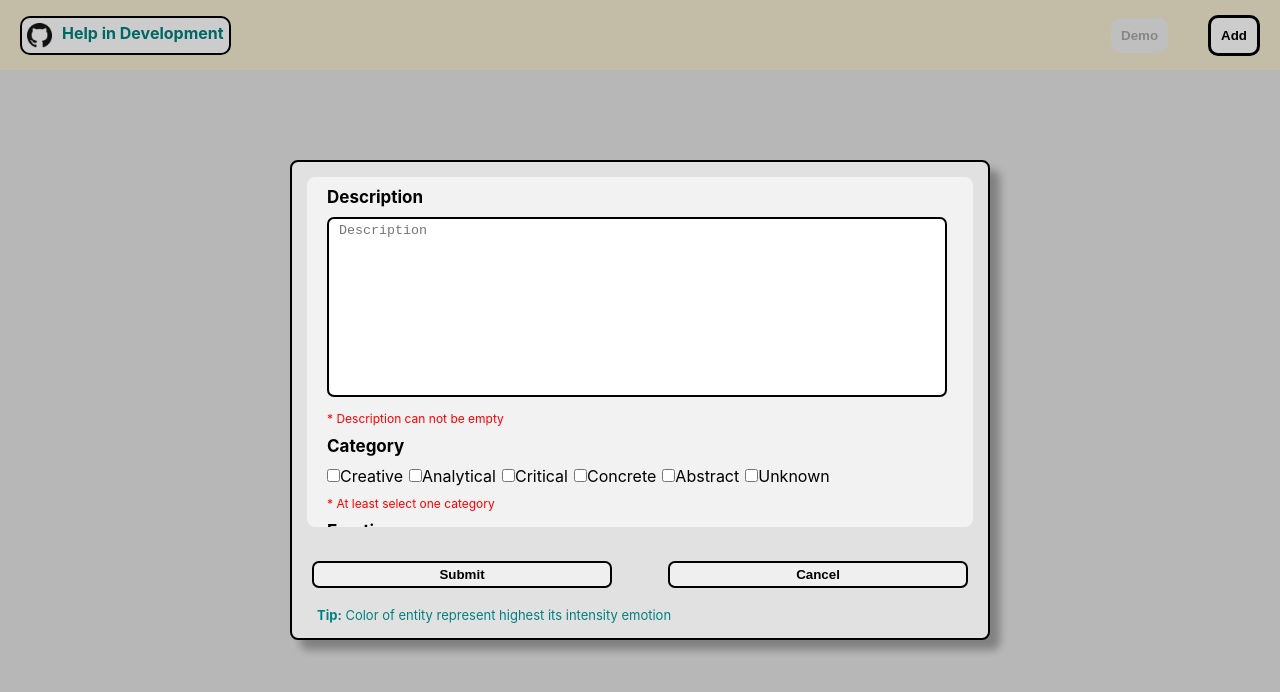
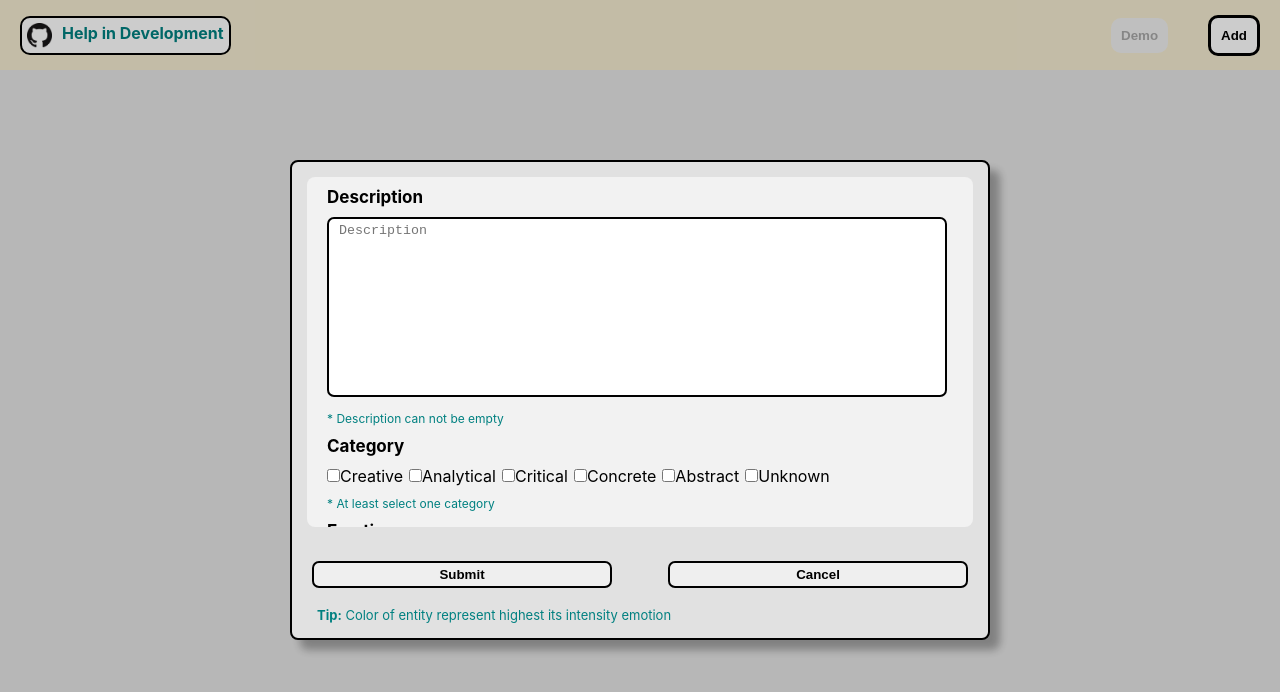
Before and after one commit to 87prashant/MindChart, a React (Create React App) app in the folder packages/client/: page / in a window 1280 px wide. Both pictures are taken after a click on the button "Add". Shown: the top 692 px of the page. Built offline with nearby package versions, Linux system fonts and the light colour scheme.

Commit message:
improve form styles

```diff
--- a/packages/client/src/components/Form.tsx
+++ b/packages/client/src/components/Form.tsx
@@ -72,11 +72,11 @@ const StyledDiv = styled("div")<{ showForm: boolean }>(({ showForm }) => ({
   backgroundColor: "rgba(0, 0, 0, 0.20)",
 }));
 
-const StyledErrors = styled("div")({
-  color: "red",
+const StyledErrors = styled("div")<{ isEarlySubmit: boolean }>(({ isEarlySubmit }) => ({
+  color: isEarlySubmit ? "red" : "teal",
   fontSize: 12,
   marginBottom: 10,
-});
+}));
 
 const StyledContainer = styled("div")({
   height: 350,
@@ -162,6 +162,7 @@ const Form: any = (props: Props) => {
     emotionsError: "",
     descriptionError: "",
   });
+  const [isEarlySubmit, setIsEarlySubmit] = useState(false)
   useEffect(() => {
     validateFormData(formData, setFormErrors);
     return () => { };
@@ -191,6 +192,7 @@ const Form: any = (props: Props) => {
     setShowForm(false);
     refreshFormData();
     refreshFormErrors();
+    setIsEarlySubmit(false)
   };
   const handleChange = (
     e:
@@ -219,7 +221,10 @@ const Form: any = (props: Props) => {
   const isSame = savedData.some((d) => JSON.stringify(d) === JSON.stringify(formData))
   const handleSubmit = (e: React.FormEvent<HTMLFormElement>) => {
     e.preventDefault();
-    if (!validateFormData(formData, setFormErrors)) return;
+    if (!validateFormData(formData, setFormErrors)) {
+      setIsEarlySubmit(true)
+      return;
+    }
     if (isSame) return;
     setSavedData((savedData: FormDataType[]) => {
       return [...savedData, formData];
@@ -228,18 +233,19 @@ const Form: any = (props: Props) => {
     refreshFormErrors();
     setShowForm(false);
     setIsChartAdded(false);
+    setIsEarlySubmit(false)
   };
 
   useEffect(() => {
     if (!isDemoActive) {
       window.localStorage.setItem("savedData", JSON.stringify(savedData))
     }
-  // eslint-disable-next-line react-hooks/exhaustive-deps
+    // eslint-disable-next-line react-hooks/exhaustive-deps
   }, [savedData])
 
   const tips = useMemo(() => {
-    return <Tips/>
-  // eslint-disable-next-line react-hooks/exhaustive-deps
+    return <Tips />
+    // eslint-disable-next-line react-hooks/exhaustive-deps
   }, [showForm])
 
   return (
@@ -255,17 +261,17 @@ const Form: any = (props: Props) => {
               onChange={handleChange}
             />
             {formErrors.descriptionError && (
-              <StyledErrors>{formErrors.descriptionError}</StyledErrors>
+              <StyledErrors isEarlySubmit={isEarlySubmit}>{formErrors.descriptionError}</StyledErrors>
             )}
             <Header>Category</Header>
             <Categories formData={formData} handleChange={handleChange} />
             {formErrors.categoriesError && (
-              <StyledErrors>{formErrors.categoriesError}</StyledErrors>
+              <StyledErrors isEarlySubmit={isEarlySubmit}>{formErrors.categoriesError}</StyledErrors>
             )}
             <Header>Emotions</Header>
             <Emotions formData={formData} setFormData={setFormData} />
             {formErrors.emotionsError && (
-              <StyledErrors>{formErrors.emotionsError}</StyledErrors>
+              <StyledErrors isEarlySubmit={isEarlySubmit}>{formErrors.emotionsError}</StyledErrors>
             )}
             <Header>Priority</Header>
             <StyledSlider
```
